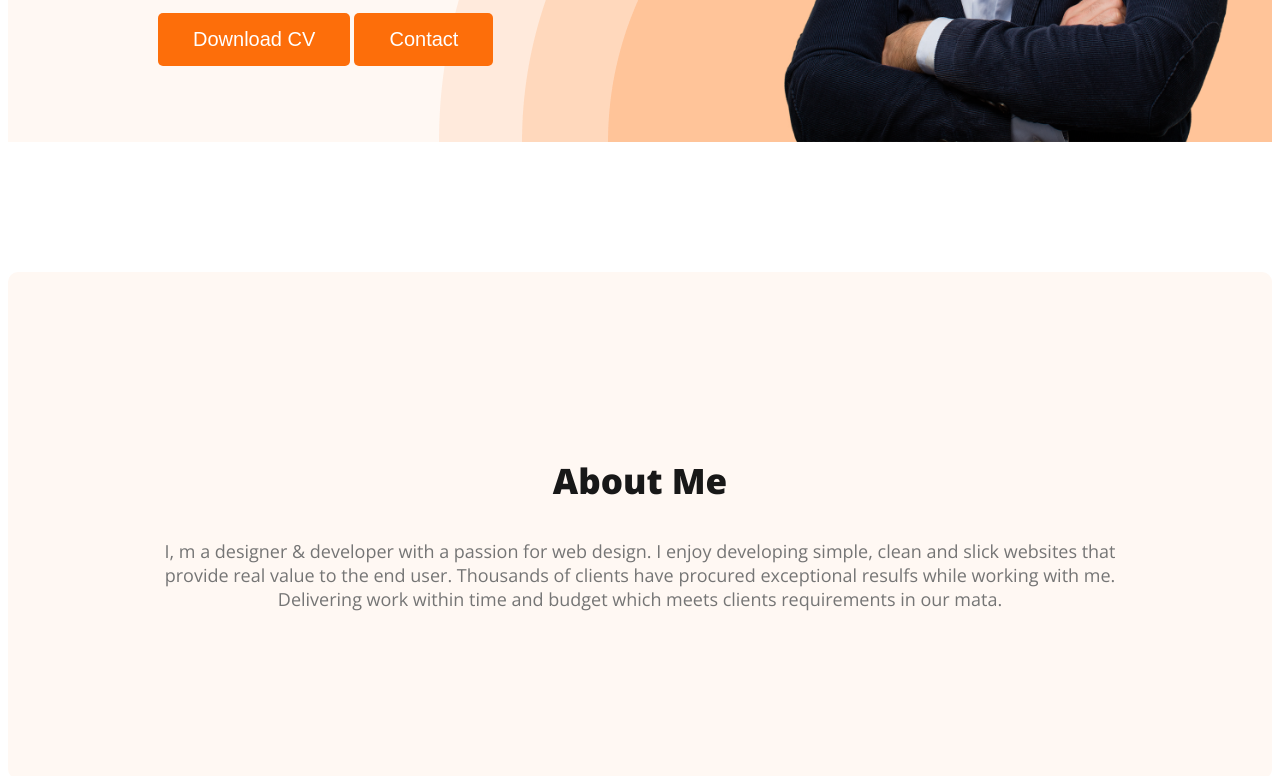
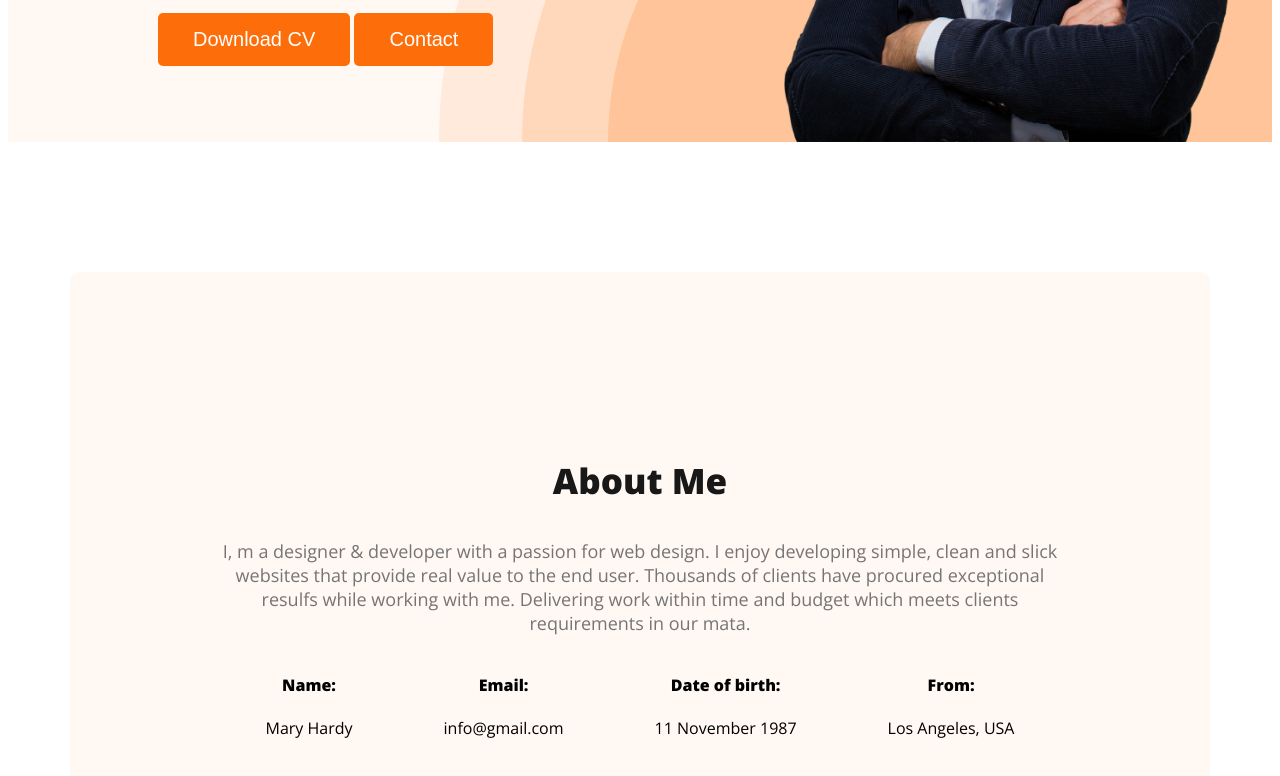
Before and after one commit to mzunayed14/webdeveloper-portfolio-, a plain HTML site: page index.html in a window 1280 px wide. Shown: the part 560-1336 px from the top of the page. Drawn offline with nearby package versions, Linux system fonts and the light colour scheme.

Commit message:
added about section

```diff
--- a/index.html
+++ b/index.html
@@ -40,8 +40,25 @@
             <h3 class="section-title">About Me</h3>
             <p class="section-description">I, m a designer & developer with a passion for web design. I enjoy developing simple, clean and slick websites that provide real value to the end user. Thousands of clients have procured exceptional resulfs while working with me. Delivering work within time and budget which meets clients requirements in our mata.</p>
 
+        <div class="about-info-container">
 
-
+            <div class="about-info">
+                <h4 class="info-title">Name:</h4>
+                <p class="info-discription">Mary Hardy</p>
+            </div>
+            <div class="about-info">
+                <h4 class="info-title">Email:</h4>
+                <p class="info-discription">info@gmail.com</p>
+            </div>
+            <div class="about-info">
+                <h4 class="info-title">Date of birth:</h4>
+                <p class="info-discription">11 November 1987</p>
+            </div>
+            <div class="about-info">
+                <h4 class="info-title">From:</h4>
+                <p class="info-discription"> Los Angeles, USA</p>
+            </div>
+        </div>
         </section>
 
 
--- a/styles/portfolio.css
+++ b/styles/portfolio.css
@@ -91,3 +91,12 @@ nav a {
     font-size: 18px;
 
 }
+main{
+    max-width: 1140px;
+    margin: 0px auto;
+}
+.about-info-container{
+    display: flex;
+    justify-content: space-around;
+    text-align: center;
+}
```
